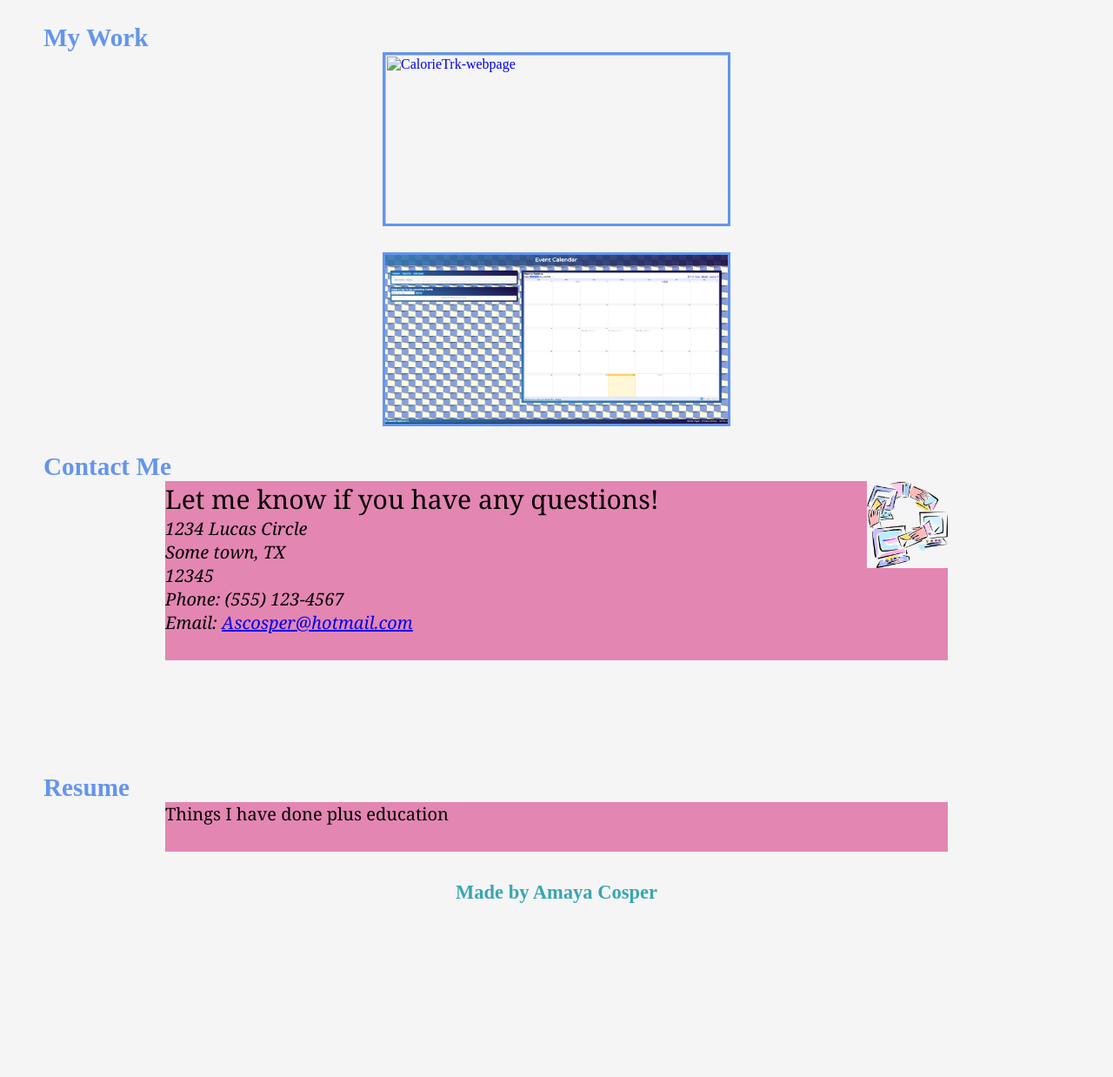
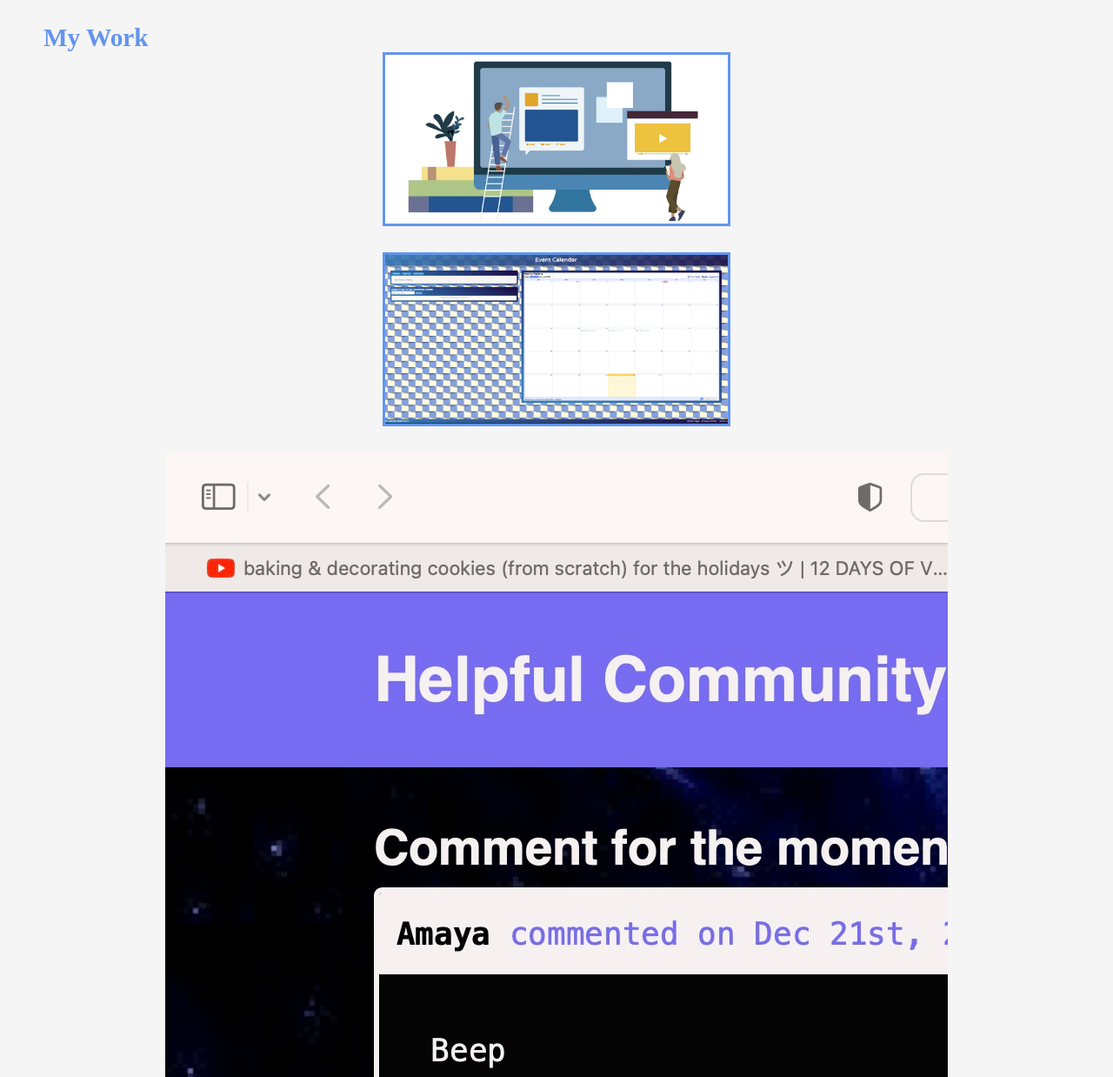
Before and after one commit to ascosper/Portfolio, a plain HTML site: page index.html in a window 1280 px wide. Shown: the part 314-1552 px from the top of the page at 87% size. Before the commit the page ends 1357 px from the top, so only its background shows below. Drawn offline with Linux system fonts and the light colour scheme.

Commit message:
project3

```diff
--- a/index.html
+++ b/index.html
@@ -46,17 +46,22 @@
                     <!--Creating floatong boxes and stuff-->
                     <div class="Horiseon">
                         <a href="https://github.com/CrisGraciano/calorie-tracker">
-                            <img src="" alt="CalorieTrk-webpage">
+                            <img src="./assets/GettyImages-1097735266.jpg.webp" alt="CalorieTrk-webpage">
                         </a>
 
                     </div>
                     <div class="future-project">
                         <a href="https://maximtz13.github.io/Happenstance/">
-                         <img src="./assets/proj1.png" alt="Future-project">
+                         <img src="./assets/proj1.png" alt="Happenstance">
                         </a>
 
                     </div>
+                    <div class="HelpfulCommuntiy">
+                        <a href="https://immense-atoll-42786.herokuapp.com">
+                         <img src="./assets/CD1E9E0C-435D-4259-9C28-A96AEEB6BBF1.jpeg" alt="Future-project">
+                        </a>
 
+                    </div>
                 </div>
             </section>
             <section class="contact">
```
Also changed, not shown: assets/CD1E9E0C-435D-4259-9C28-A96AEEB6BBF1.jpeg (added), assets/clipart380368.png (deleted).
